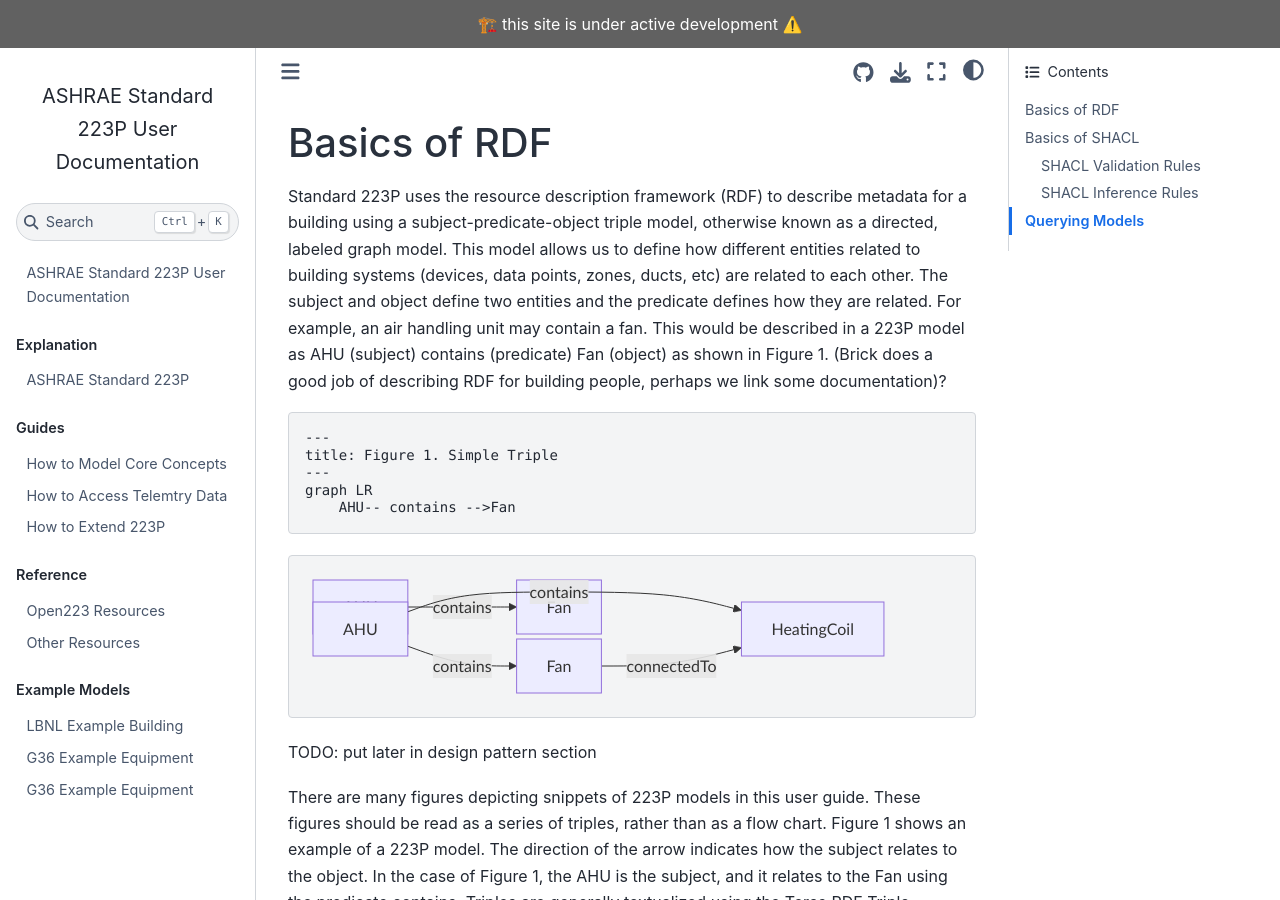
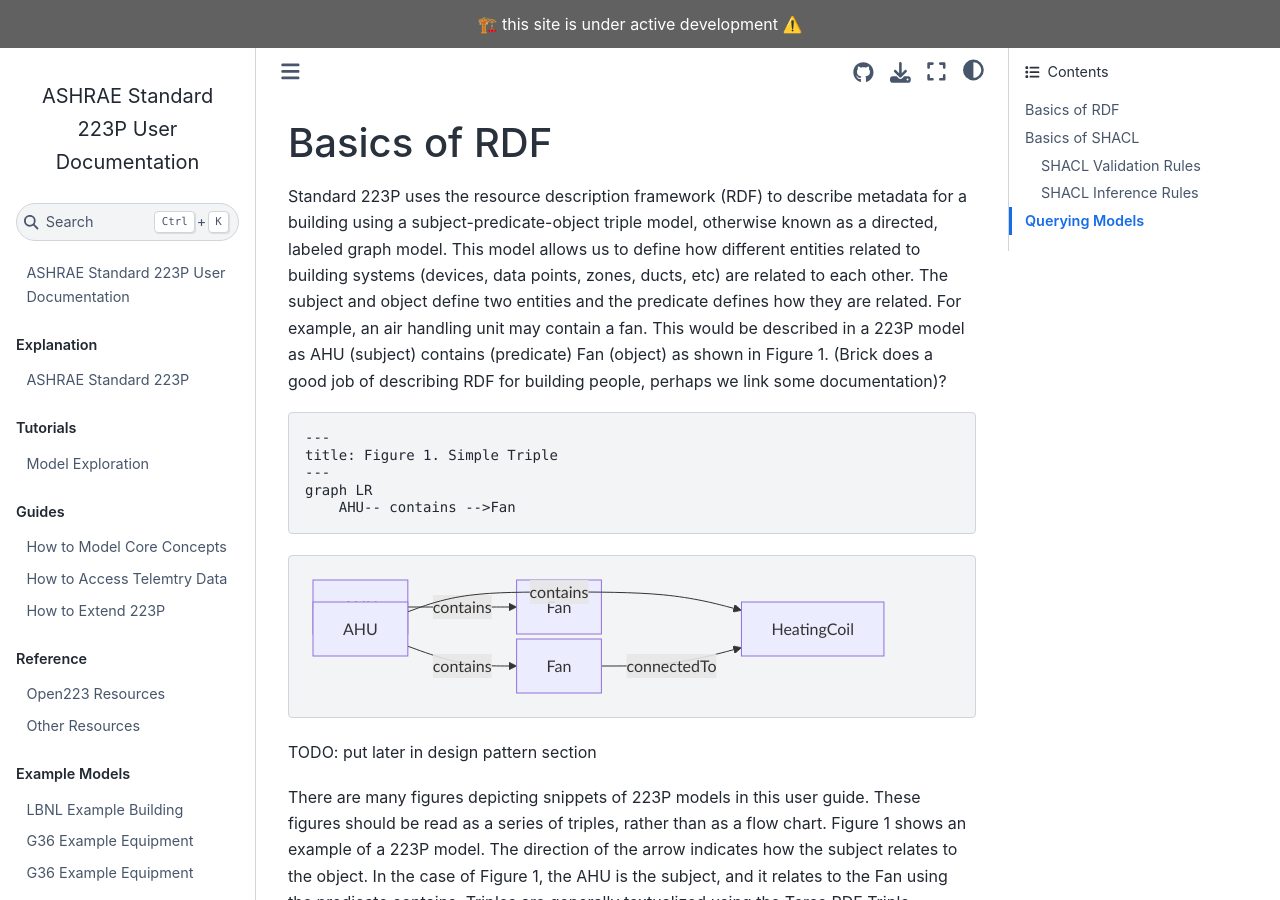
Before and after one commit to open223/docs.open223.info, a Jupyter Book: the page built from scraps.md, in a window 1280 px wide and 900 px high. Built offline with Jupyter Book 1.0.4 settings and Sphinx 7.4.7 and the Sphinx Book theme 1.1.4, drawn with Linux system fonts in a browser that asks for light colours; pages that are not in the unit, such as notebooks, are missing from menus.

Commit message:
update toc

```diff
--- a/_toc.yml
+++ b/_toc.yml
@@ -10,7 +10,7 @@ parts:
   - file: explanation/223p.md
 - caption: Tutorials
   chapters:
-  - file: tutorials/rdflib-pyshacl.md
+  - file: tutorials/model_exploration.md
 - caption: Guides
   chapters:
   - file: guides/how-to-model.md
```
